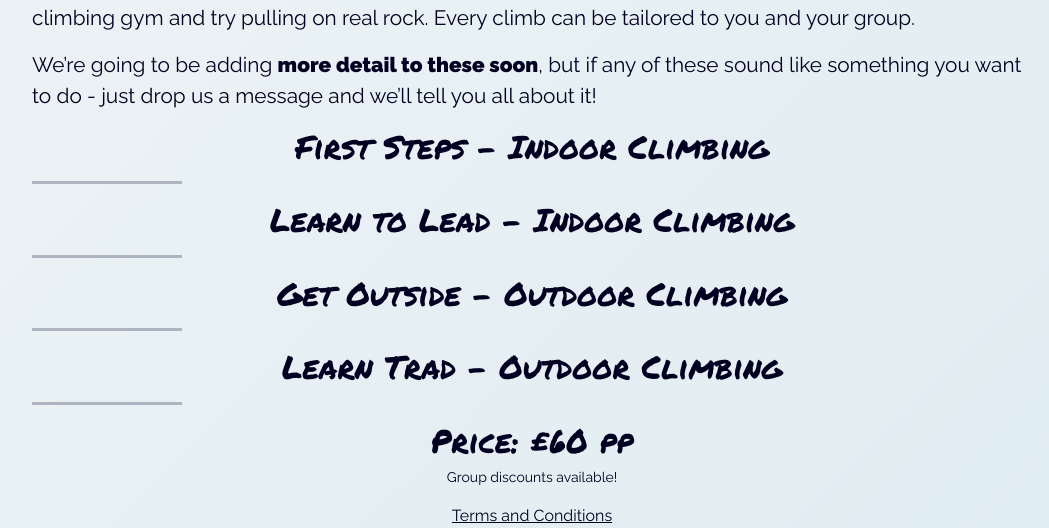
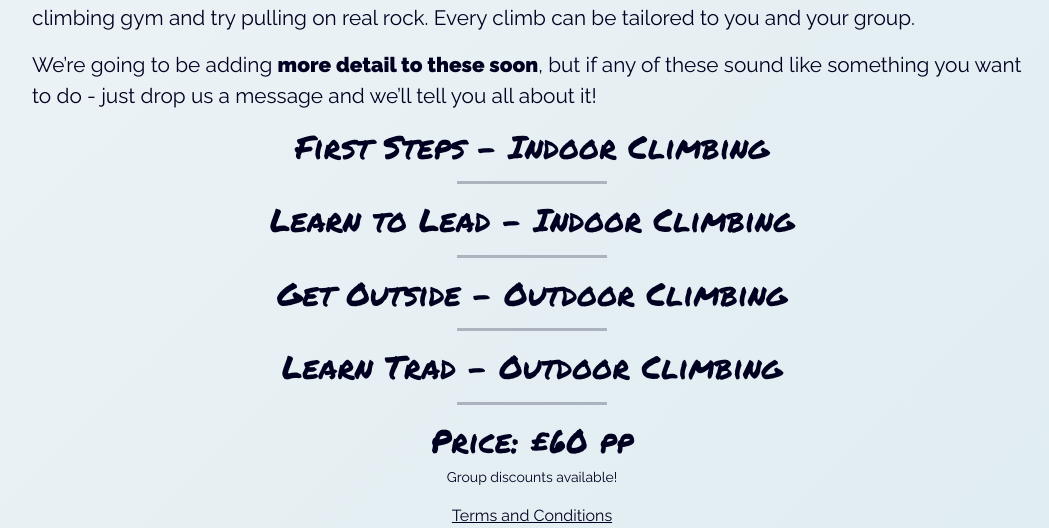
Before and after one commit to phil-6/savage-adventures, a Jekyll site: the page built from adventures/climbing.html, in a window 1280 px wide. Shown: the part 1367-1895 px from the top of the page, without its empty margins (108-1157 px from the left). Built offline with Jekyll 4.4.1, drawn with Linux system fonts in a browser that asks for light colours; nearby versions of some CDN libraries; a script that is not in the unit is left out.

Commit message:
update climing adventure page

```diff
--- a/adventures/climbing.html
+++ b/adventures/climbing.html
@@ -30,19 +30,19 @@ tagline: Climbing
     <div class="info-section">
         <h2>First Steps - Indoor Climbing </h2>
     </div>
-    <hr>
+    <hr class="mx-auto">
     <div class="info-section">
         <h2>Learn to Lead - Indoor Climbing</h2>
     </div>
-    <hr>
+    <hr class="mx-auto">
     <div class="info-section">
         <h2>Get Outside - Outdoor Climbing</h2>
     </div>
-    <hr>
+    <hr class="mx-auto">
     <div class="info-section">
         <h2>Learn Trad - Outdoor Climbing</h2>
     </div>
-    <hr>
+    <hr class="mx-auto">
     <div class="info-section">
         <h2>Price: £60 pp</h2>
         <p class="text-center small">Group discounts available!</p>
```
